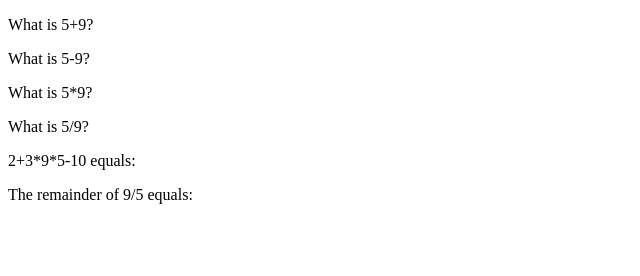
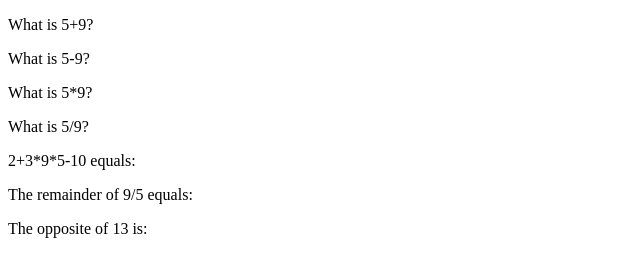
Before and after one commit to Gabriel-Jones-code/javaScriptProjects, a plain HTML site: page basicJavaScriptProjects/project3MathOperators/index.html in a window 1280 px wide. Shown: the whole page, without its empty margins (0-640 px from the left). Drawn offline with Linux system fonts and the light colour scheme.

Commit message:
Update index.html

```diff
--- a/basicJavaScriptProjects/project3MathOperators/index.html
+++ b/basicJavaScriptProjects/project3MathOperators/index.html
@@ -11,5 +11,6 @@
         <p onclick="divide()" id="divide">What is 5/9?</p>
         <p onclick="manyMaths()" id="simpleMath">2+3*9*5-10 equals:</p>
         <p onclick="remain()" id="remainder">The remainder of 9/5 equals:</p>
+        <p onclick="negitive()" id="minus">The opposite of 13 is:</p>
     </body>
 </html>
```
